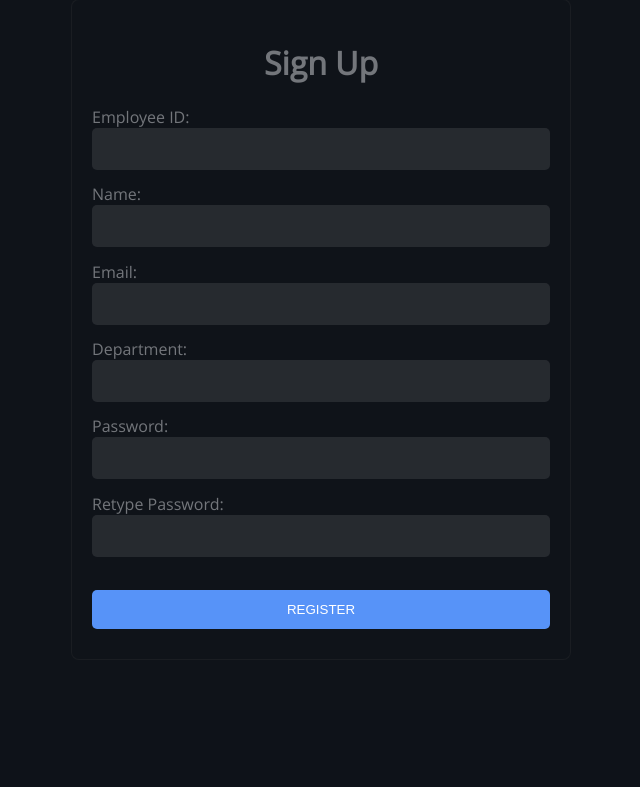
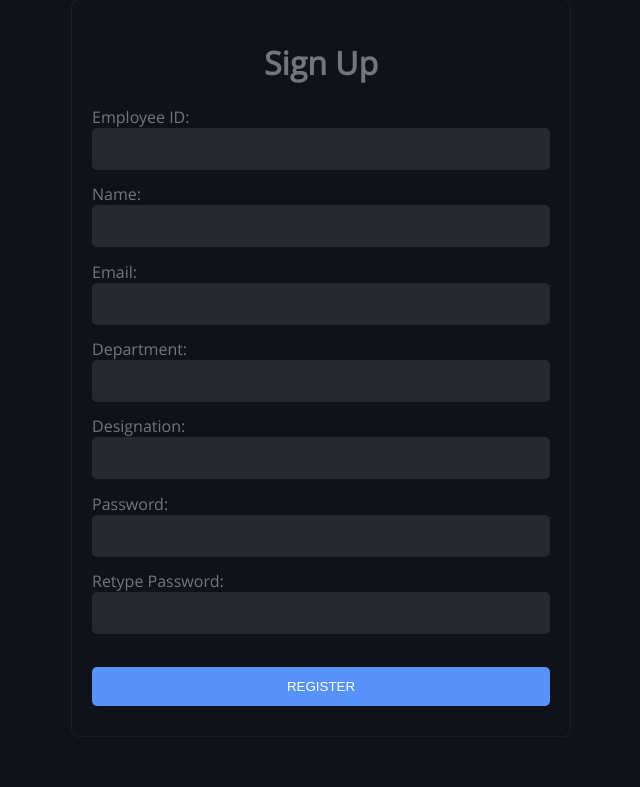
Before and after one commit to shinojeattath/LeaveManagement, a Django app: page /signup/ in a window 1280 px wide. Shown: the part 101-888 px from the top of the page, without its empty margins (319-959 px from the left). Before the commit the page ends 730 px from the top, so only its background shows below. Run offline with Django 4.2, Linux system fonts and the light colour scheme; some libraries are stand-ins or nearby versions.

Commit message:
signup designation added

```diff
--- a/templates/staff/signup.html
+++ b/templates/staff/signup.html
@@ -28,6 +28,9 @@
             <label for="department">Department:</label>
             <input type="text" id="signup-input" name="department" required>
 
+            <label for="department">Designation:</label>
+            <input type="text" id="signup-input" name="designation" required>
+
             <label for="password">Password:</label>
             <input type="password" id="signup-input" name="password" required>
 
```
